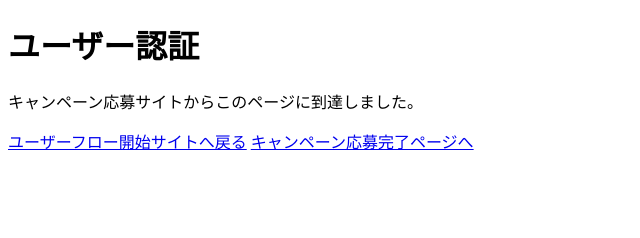
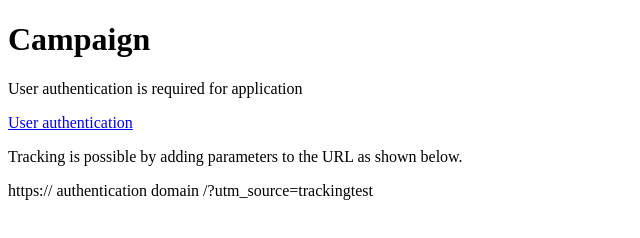
Before and after one commit to ninbe/trackingfrom, a plain HTML site: page index.html in a window 1280 px wide. Shown: the whole page, without its empty margins (0-640 px from the left). Drawn offline with Linux system fonts and the light colour scheme.

Commit message:
Update index.html

```diff
--- a/index.html
+++ b/index.html
@@ -3,7 +3,7 @@
 <head>
     <meta charset="UTF-8">
     <meta http-equiv="refresh" content="3;url=https://ninbe.github.io/trackingfrom/complete.html?utm_source=trackingtest&utm_medium=display&utm_campaign=test">
-    <title>ユーザー認証サイトのドメイン</title>
+    <title>Campaign</title>
 
 </head>
 <!-- Google tag (gtag.js) -->
@@ -16,9 +16,10 @@
   gtag('config', 'G-SPNVWYPWFT');
 </script>
 <body>
-    <h1>ユーザー認証</h1>
-    <p>キャンペーン応募サイトからこのページに到達しました。</p>
-    <a href="https://creative-malasada-027e83.netlify.app/">ユーザーフロー開始サイトへ戻る</a>
-    <a href="https://creative-malasada-027e83.netlify.app/complete.html">キャンペーン応募完了ページへ</a>
+    <h1>Campaign</h1>
+    <p>User authentication is required for application</p>
+    <a href="https://creative-malasada-027e83.netlify.app/?utm_source=trackingtest&utm_medium=display&utm_campaign=test">User authentication</a>
+    <p>Tracking is possible by adding parameters to the URL as shown below.</p>
+    <p>https:// authentication domain /?utm_source=trackingtest</p>
 </body>
 </html>
```
